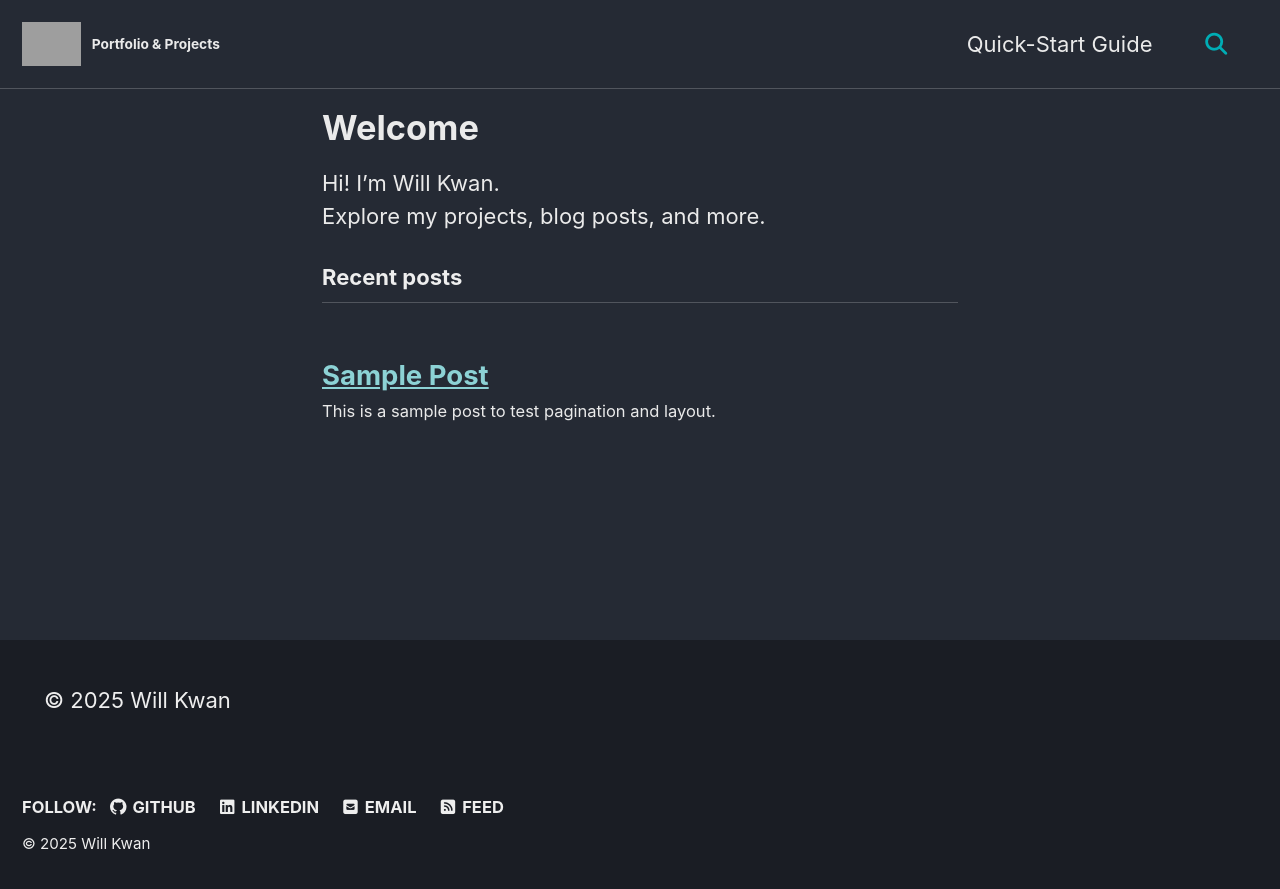
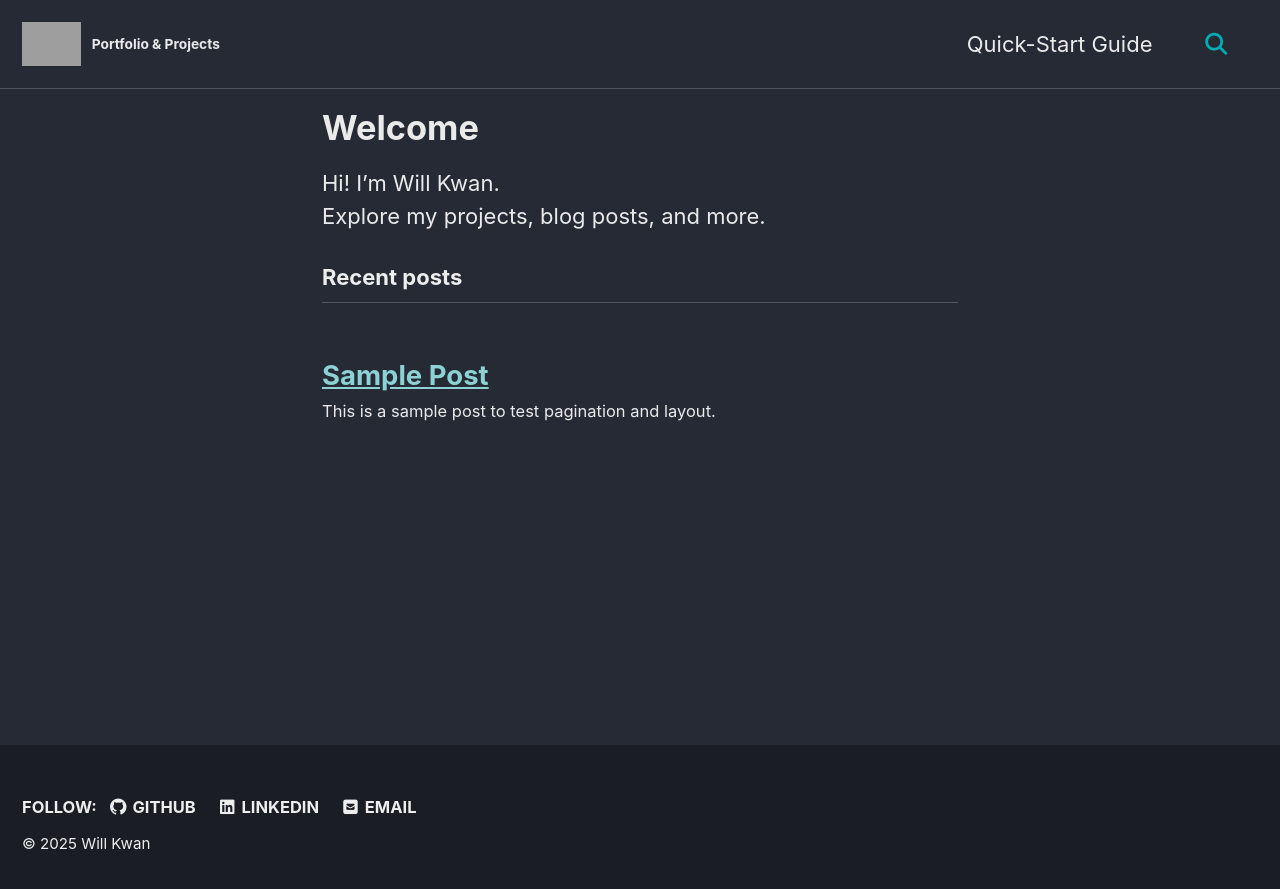
Before and after one commit to willrkwan/willrkwan.github.io, a Jekyll site: the page built from _pages/home.md, in a window 1280 px wide. Shown: the top 889 px of the page. Built offline with Jekyll 4.4.1, drawn with Linux system fonts in a browser that asks for light colours; cached includes are drawn as plain includes; grey boxes are pictures that could not be loaded.

Commit message:
Updated footer/links

```diff
--- a/_includes/footer.html
+++ b/_includes/footer.html
@@ -22,14 +22,14 @@
       {% endfor %}
     {% endif %}
 
-    {% unless site.atom_feed.hide %}
+    <!-- {% unless site.atom_feed.hide %}
       <li>
         <a href="{% if site.atom_feed.path %}{{ site.atom_feed.path }}{% else %}{{ '/feed.xml' | relative_url }}{% endif %}">
           <i class="fas fa-fw fa-rss-square" aria-hidden="true"></i>
           {{ site.data.ui-text[site.locale].feed_label | default: "Feed" }}
         </a>
       </li>
-    {% endunless %}
+    {% endunless %} -->
   </ul>
 </div>
 {% endif %}
--- a/_includes/footer/custom.html
+++ b/_includes/footer/custom.html
@@ -1,7 +1,3 @@
 <!-- start custom footer snippets -->
-<footer class="site-footer">
-    <div class="site-footer-inner">
-      <p>&copy; {{ site.time | date: "%Y" }} Will Kwan</p>
-    </div>
-  </footer>
+
 <!-- end custom footer snippets -->
```
